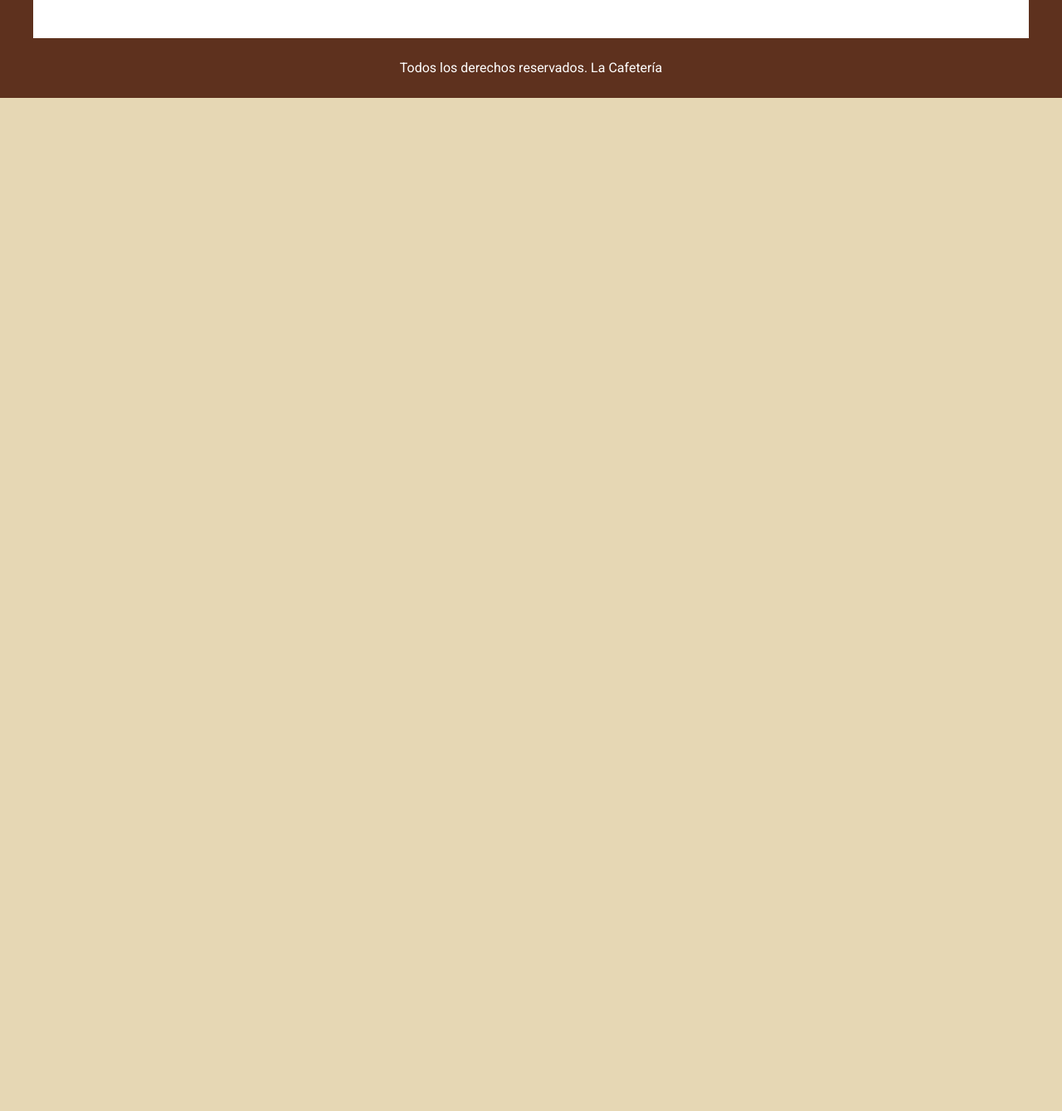
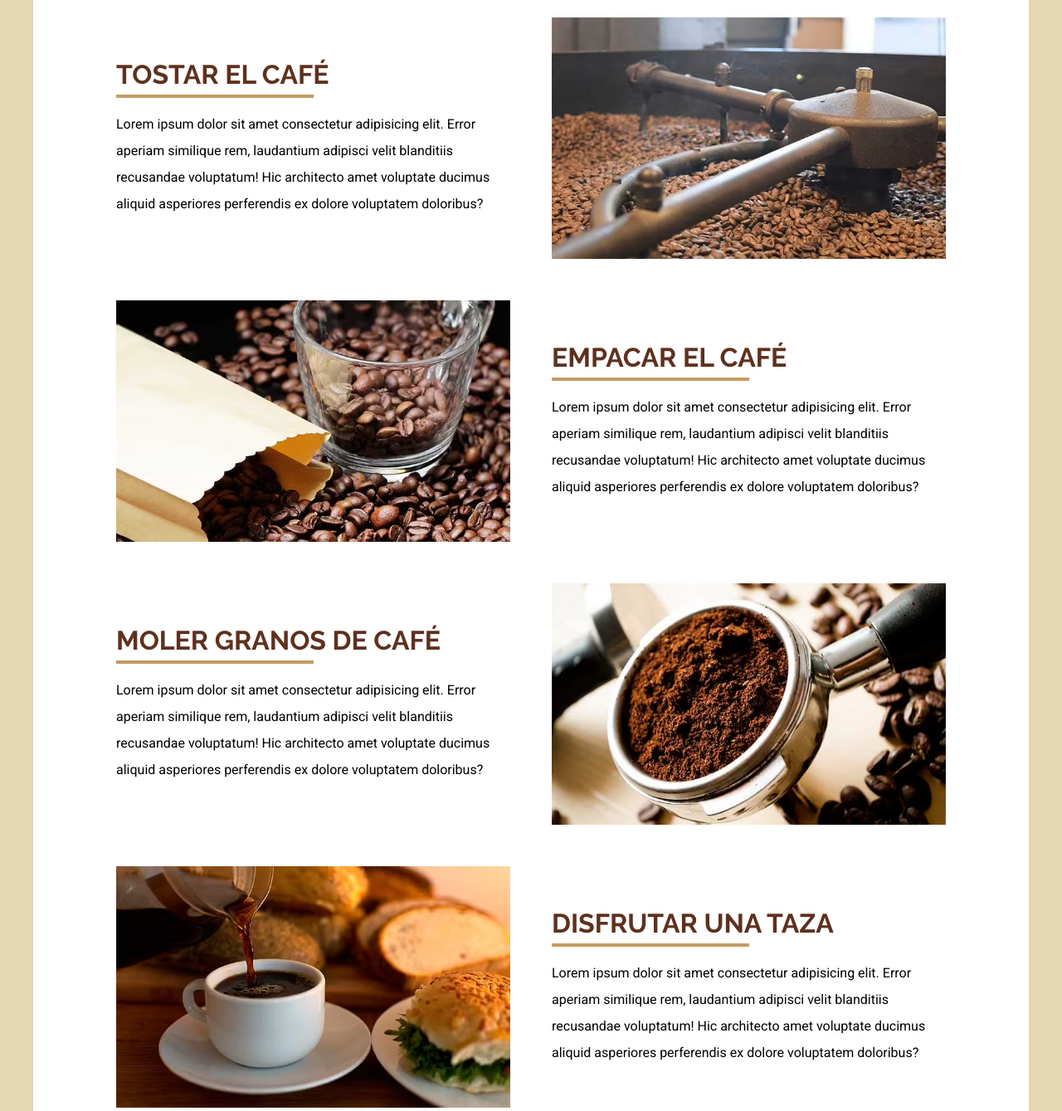
Before and after one commit to LuisMarioSolano/cafeteria, a website: page proceso.html in a window 1280 px wide. Shown: the part 1020-2359 px from the top of the page at 83% size. Before the commit the page ends 1138 px from the top, so only its background shows below. Drawn offline with Linux system fonts and the light colour scheme; a web font is replaced by a local one.

Commit message:
Create and Style for proceso

```diff
--- a/proceso.html
+++ b/proceso.html
@@ -30,13 +30,136 @@
           </nav>
         </div>
         <div class="texto-header">
-          <h1>Disfruta una deliciosa tasa de café</h1>
+          <h1>Los verdaderos expertos del café</h1>
         </div>
       </div>
     </header>
 
     <main class="contenedor contenido-principal">
+      <div class="proceso-cafe">
+        <div class="imagen">
+          <picture>
+            <source srcset="build/img/proceso_1.avif" type="image/avif" />
+            <source srcset="build/img/proceso_1.webp" type="image/webp" />
+            <img
+              loading="lazy"
+              width="500"
+              height="300"
+              src="build/img/proceso_1.jpg"
+              alt="imagen proceso 1"
+            />
+          </picture>
+        </div>
+        <div class="texto">
+          <h3>Granos de café</h3>
+          <p>
+            Lorem ipsum dolor sit amet consectetur adipisicing elit. Error
+            aperiam similique rem, laudantium adipisci velit blanditiis
+            recusandae voluptatum! Hic architecto amet voluptate ducimus aliquid
+            asperiores perferendis ex dolore voluptatem doloribus?
+          </p>
+        </div>
+      </div> <!-- .proceso-cafe -->
 
+      <div class="proceso-cafe">
+        <div class="imagen">
+          <picture>
+            <source srcset="build/img/proceso_2.avif" type="image/avif" />
+            <source srcset="build/img/proceso_2.webp" type="image/webp" />
+            <img
+              loading="lazy"
+              width="500"
+              height="300"
+              src="build/img/proceso_2.jpg"
+              alt="imagen proceso 2"
+            />
+          </picture>
+        </div>
+        <div class="texto">
+          <h3>Tostar el café</h3>
+          <p>
+            Lorem ipsum dolor sit amet consectetur adipisicing elit. Error
+            aperiam similique rem, laudantium adipisci velit blanditiis
+            recusandae voluptatum! Hic architecto amet voluptate ducimus aliquid
+            asperiores perferendis ex dolore voluptatem doloribus?
+          </p>
+        </div>
+      </div> <!-- .proceso-cafe -->
+
+      <div class="proceso-cafe">
+        <div class="imagen">
+          <picture>
+            <source srcset="build/img/proceso_3.avif" type="image/avif" />
+            <source srcset="build/img/proceso_3.webp" type="image/webp" />
+            <img
+              loading="lazy"
+              width="500"
+              height="300"
+              src="build/img/proceso_3.jpg"
+              alt="imagen proceso 3"
+            />
+          </picture>
+        </div>
+        <div class="texto">
+          <h3>Empacar el café</h3>
+          <p>
+            Lorem ipsum dolor sit amet consectetur adipisicing elit. Error
+            aperiam similique rem, laudantium adipisci velit blanditiis
+            recusandae voluptatum! Hic architecto amet voluptate ducimus aliquid
+            asperiores perferendis ex dolore voluptatem doloribus?
+          </p>
+        </div>
+      </div> <!-- .proceso-cafe -->
+
+      <div class="proceso-cafe">
+        <div class="imagen">
+          <picture>
+            <source srcset="build/img/proceso_4.avif" type="image/avif" />
+            <source srcset="build/img/proceso_4.webp" type="image/webp" />
+            <img
+              loading="lazy"
+              width="500"
+              height="300"
+              src="build/img/proceso_4.jpg"
+              alt="imagen proceso 4"
+            />
+          </picture>
+        </div>
+        <div class="texto">
+          <h3>Moler granos de café</h3>
+          <p>
+            Lorem ipsum dolor sit amet consectetur adipisicing elit. Error
+            aperiam similique rem, laudantium adipisci velit blanditiis
+            recusandae voluptatum! Hic architecto amet voluptate ducimus aliquid
+            asperiores perferendis ex dolore voluptatem doloribus?
+          </p>
+        </div>
+      </div> <!-- .proceso-cafe -->
+
+      <div class="proceso-cafe">
+        <div class="imagen">
+          <picture>
+            <source srcset="build/img/proceso_5.avif" type="image/avif" />
+            <source srcset="build/img/proceso_5.webp" type="image/webp" />
+            <img
+              loading="lazy"
+              width="500"
+              height="300"
+              src="build/img/proceso_5.jpg"
+              alt="imagen proceso 5"
+            />
+          </picture>
+        </div>
+        <div class="texto">
+          <h3>Disfrutar una taza</h3>
+          <p>
+            Lorem ipsum dolor sit amet consectetur adipisicing elit. Error
+            aperiam similique rem, laudantium adipisci velit blanditiis
+            recusandae voluptatum! Hic architecto amet voluptate ducimus aliquid
+            asperiores perferendis ex dolore voluptatem doloribus?
+          </p>
+        </div>
+      </div> <!-- .proceso-cafe -->
     </main>
 
     <footer class="footer">
@@ -55,7 +178,7 @@
           <h3>Horario</h3>
           <p>Lun-Jue: 11:00 - 22:00</p>
           <p>Vie-Sab: 09:00 - 24:00</p>
-          <p> Domingo: Cerrado</p>
+          <p>Domingo: Cerrado</p>
         </div>
       </div>
       <p class="copyright">Todos los derechos reservados. La Cafetería</p>
--- a/src/scss/header/_header.scss
+++ b/src/scss/header/_header.scss
@@ -41,3 +41,6 @@
 .header-nosotros {
     background-image: url(../img/header_nosotros.jpg);
 }
+.header-proceso {
+    background-image: url(../img/header_proceso.jpg);
+}
--- a/src/scss/internas/_index.scss
+++ b/src/scss/internas/_index.scss
@@ -1 +1,2 @@
-@forward 'nosotros'
+@forward 'nosotros';
+@forward 'proceso'
--- /dev/null
+++ b/src/scss/internas/_proceso.scss
@@ -0,0 +1,39 @@
+@use 'base/variables' as v;
+@use 'base/mixins' as m;
+
+.proceso-cafe {
+    margin-bottom: v.$separacion;
+    @include m.tablet {
+        display: flex;
+        gap: v.$separacion;
+        align-items: center;
+
+    }
+    &:last-of-type {
+        margin: 0;
+    }
+    &:nth-child(even) {
+        .texto {
+            order: -1;
+        }
+    }
+    .imagen,
+    .texto {
+        flex: 1;
+    }
+    .texto {
+        margin-top: 1rem;
+        h3 {
+            margin: 0;
+            text-align: left;
+            color: v.$primario;
+            &::after {
+                content: '';
+                display: block;
+                width: 50%;
+                height: 4px;
+                background-color: v.$secundario;
+            }
+        }
+    }
+}
```
Also changed, not shown: build/css/app.css.
